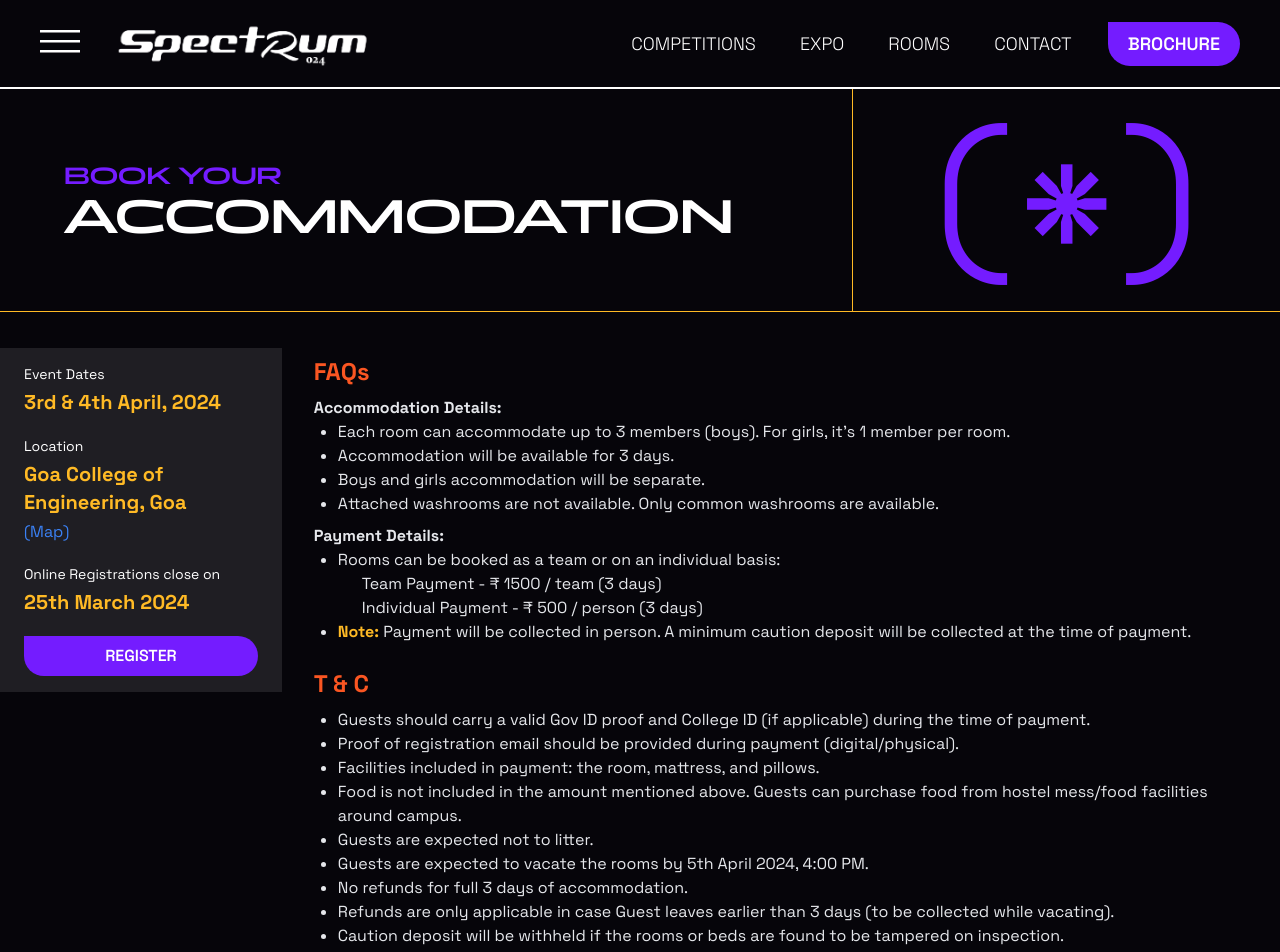
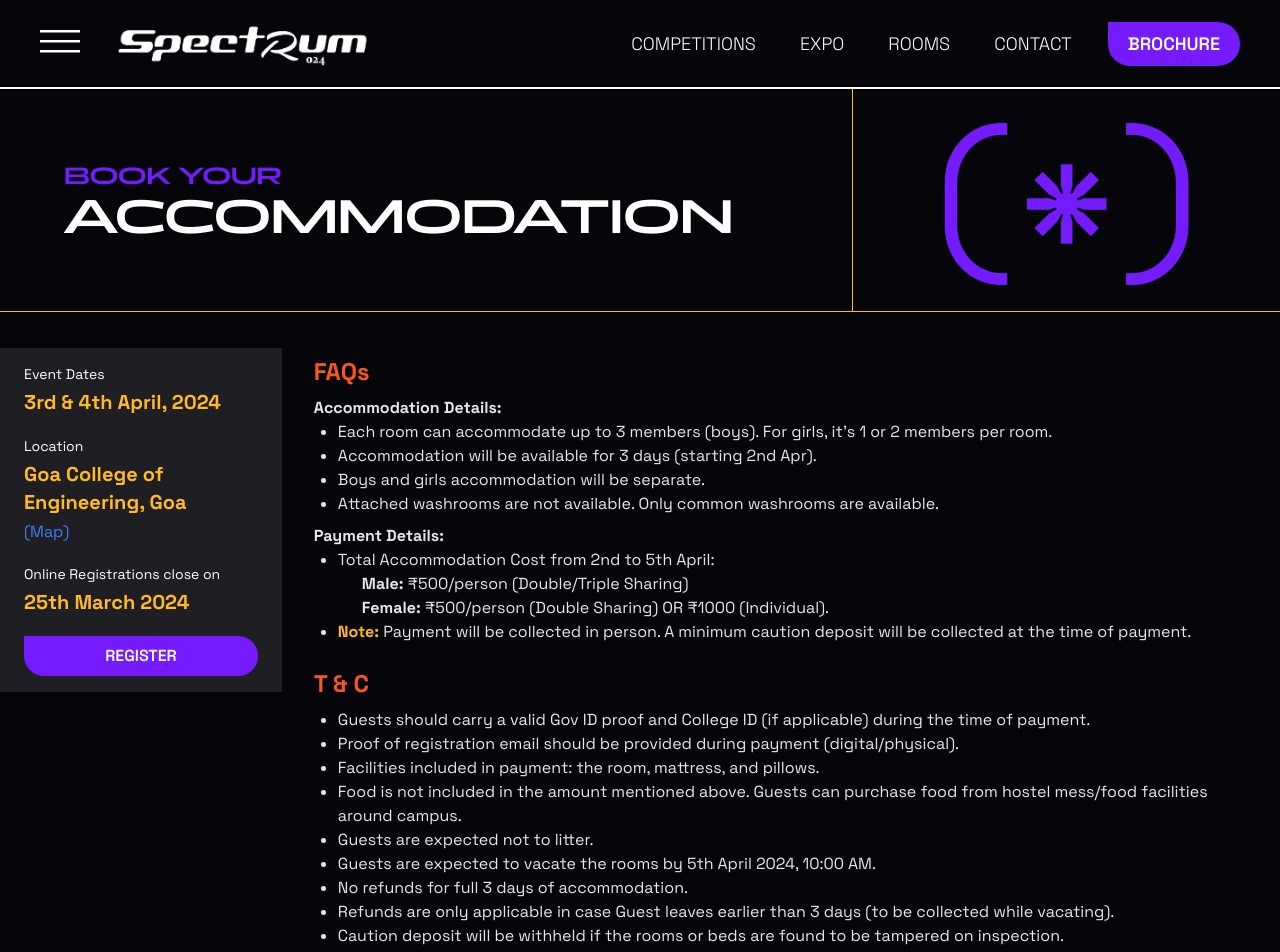
Before and after one commit to Engicos-Coders-Club/gec-spectrum-website-2024, a Next.js app: page /accommodation in a window 1280 px wide. Shown: the top 952 px of the page. Built offline with nearby package versions, Linux system fonts and the light colour scheme.

Commit message:
fix: Redirect UI UX

```diff
--- a/src/app/accommodation/page.tsx
+++ b/src/app/accommodation/page.tsx
@@ -3,9 +3,10 @@ import PageHead from "../components/PageHead";
 import { Metadata } from "next";
 
 export const metadata: Metadata = {
-  title: 'Accommodation',
-  description: "Travelling from far? Book yourself accomdation on GEC's campus for Spectrum 2024."
-}
+  title: "Accommodation",
+  description:
+    "Travelling from far? Book yourself accomdation on GEC's campus for Spectrum 2024.",
+};
 
 export default function Accommodation() {
   return (
@@ -60,9 +61,11 @@ export default function Accommodation() {
           <ul className="list-disc ml-6">
             <li>
               Each room can accommodate up to 3 members (boys). For girls,
-              it&apos;s 1 member per room.
+              it&apos;s 1 or 2 members per room.
             </li>
-            <li>Accommodation will be available for 3 days.</li>
+            <li>
+              Accommodation will be available for 3 days (starting 2nd Apr).
+            </li>
             <li>Boys and girls accommodation will be separate.</li>
             <li>
               Attached washrooms are not available. Only common washrooms are
@@ -74,10 +77,15 @@ export default function Accommodation() {
             <strong>Payment Details:</strong>
           </p>
           <ul className="list-disc ml-6">
-            <li>Rooms can be booked as a team or on an individual basis:</li>
+            <li>Total Accommodation Cost from 2nd to 5th April:</li>
             <ul className="list-square ml-6">
-              <li>Team Payment - ₹ 1500 / team (3 days)</li>
-              <li>Individual Payment - ₹ 500 / person (3 days)</li>
+              <li>
+                <strong>Male:</strong> ₹500/person (Double/Triple Sharing)
+              </li>
+              <li>
+                <strong>Female:</strong> ₹500/person (Double Sharing) OR ₹1000
+                (Individual).
+              </li>
             </ul>
             <li>
               <strong className="text-mango">Note:</strong> Payment will be
@@ -108,8 +116,8 @@ export default function Accommodation() {
             </li>
             <li>Guests are expected not to litter.</li>
             <li>
-              Guests are expected to vacate the rooms by 5th April 2024, 4:00
-              PM.
+              Guests are expected to vacate the rooms by 5th April 2024, 10:00
+              AM.
             </li>
             <li>No refunds for full 3 days of accommodation.</li>
             <li>
@@ -127,7 +135,7 @@ export default function Accommodation() {
             Got Doubts? Contact
           </h2>
           <p>
-            Samarth Gopal{" "}
+            Samarth Narvekar
             <a
               href="https://api.whatsapp.com/send?phone=+919834941891"
               className="text-blue-500 hover:text-blue-200 mx-2"
--- a/src/app/competitions/[slug]/page.tsx
+++ b/src/app/competitions/[slug]/page.tsx
@@ -31,6 +31,23 @@ const panchang = localFont({
 const checkParticipationLimit = (limit: number): string => {
   if (!limit || limit === -1) return "--";
   return limit.toString();
+};
+
+const generatePriceLabel = (eventId: string): string => {
+  if (
+    eventId === "65f738fad2db77daa4efccc2" ||
+    eventId === "65f73980d2db77daa4efcdfd"
+  )
+    return "/ BOT";
+  return "/ TEAM";
+};
+
+const reRouteCompetitionLink = (eventId: string, pathname: string): string => {
+  if (eventId === "65f5c3460197f7897ad54efa")
+    return "https://unstop.com/hackathons/spectrathon-goa-college-of-engineering-930111";
+  else if (eventId === "65f5b01e0197f7897ad54ecb")
+    return "https://unstop.com/p/celestial-canvas-uiux-design-competition-goa-college-of-engineering-939386";
+  return pathname + "/register";
 };
 
 const getDateFormat = (dateString: string): string => {
@@ -104,7 +121,10 @@ const EventPage = ({ params }: { params: { slug: string } }) => {
       );
   };
 
-  if (isError) return <div>Oops! We lost data in the space 🚀</div>;
+  if (isError)
+    return (
+      <div className="text-center my-4">Oops! We lost data in the space 🚀</div>
+    );
   return (
     <div className="min-h-screen w-screen overflow-hidden">
       <div className="w-screen">
@@ -158,14 +178,14 @@ const EventPage = ({ params }: { params: { slug: string } }) => {
                     }}
                     className="border flex items-center gap-2 border-gray-500 text-sm py-1 px-4 rounded-full"
                   >
-                    <RiLink />
+                    <RiLink className="text-blue-500" />
                     SHARE EVENT
                   </button>
                   <Link
                     href={"https://www.instagram.com/gecspectrum/"}
                     className="border flex items-center gap-2 border-gray-500 text-sm py-1 px-4 rounded-full"
                   >
-                    <FaInstagram />
+                    <FaInstagram className="text-pink-500" />
                     FOLLOW US
                   </Link>
                 </div>
@@ -176,7 +196,7 @@ const EventPage = ({ params }: { params: { slug: string } }) => {
                   <p className="text-justify">
                     {isSuccess && data && data?.event?.introduction}
                   </p>
-                  <div className="flex gap-5 items-center mt-10">
+                  <div className="flex gap-5 items-center mt-10 flex-wrap">
                     <a
                       href={isSuccess ? data.event.rulebook : "#"}
                       target="_blank"
@@ -186,17 +206,24 @@ const EventPage = ({ params }: { params: { slug: string } }) => {
                     >
                       RULEBOOK
                     </a>
+                    {isSuccess && (
                       <Link
-                      href={
-                        data?.event?.eventName?.split("(")[0] === "Spectrathon"
-                          ? "https://unstop.com/p/spectrathon-spectrum-2024-goa-college-of-engineering-930111"
-                          : pathname + "/register"
-                      }
+                        href={reRouteCompetitionLink(data.event._id, pathname)}
+                        target="_blank"
+                        rel="noreferrer"
                       >
                         <button className=" border border-primary rounded-full rounded-tl-none p-1.5 px-5 bg-primary hover:bg-violet-700">
                           REGISTER
                         </button>
                       </Link>
+                    )}
+                    {data?.event?._id === "65f5c3460197f7897ad54efa" && (
+                      <Link href="https://docs.google.com/document/d/13L4HzIT0P11BKg1DkxAILj7Zgb-dKQQHr4is51iX7Zg/edit?usp=drivesdk">
+                        <button className=" border border-mango rounded-full rounded-tl-none p-1.5 px-5 bg-mango hover:bg-yellow-500 text-bgDark">
+                          PROBLEM STATEMENTS
+                        </button>
+                      </Link>
+                    )}
                   </div>
                 </div>
               </div>
@@ -258,10 +285,14 @@ const EventPage = ({ params }: { params: { slug: string } }) => {
                 FEE
               </div>
               {isSuccess && (
-                <div className={`mr-7 ${space.className} text-[#FFBA25]`}>
-                  <h2 className=" font-bold leading-10 md:text-3xl text-xl">
+                <div
+                  className={`mr-7 ${space.className} text-[#FFBA25] md:text-3xl text-xl font-bold`}
+                >
                   ₹ {data && data?.event?.fee}
-                  </h2>
+                  <span className="text-lg italic font-normal">
+                    {" "}
+                    {generatePriceLabel(data.event._id)}
+                  </span>
                 </div>
               )}
             </div>
--- a/src/app/competitions/[slug]/register/page.tsx
+++ b/src/app/competitions/[slug]/register/page.tsx
@@ -4,7 +4,6 @@ import { axiosInstance } from "../../../../../axios-config";
 import localFont from "next/font/local";
 import Register from "@/components/Competitions/Register";
 import Link from "next/link";
-import { HiExternalLink } from "react-icons/hi";
 import { GoLink, GoLinkExternal } from "react-icons/go";
 import { getTeamData } from "@/utils/getTeamSize";
 import { useEffect } from "react";
@@ -24,15 +23,18 @@ const CompetitionsRegister = ({ params }: { params: { slug: string } }) => {
     },
   });
 
-  // Hackathon redirect
+  // Hackathon, UI/UX redirect
   useEffect(() => {
     if (params.slug === "65f5c3460197f7897ad54efa")
       redirect(
         "https://unstop.com/p/spectrathon-spectrum-2024-goa-college-of-engineering-930111"
       );
+    else if (params.slug === "65f5b01e0197f7897ad54ecb")
+      redirect(
+        "https://unstop.com/p/celestial-canvas-uiux-design-competition-goa-college-of-engineering-939386"
+      );
   }, [params.slug]);
 
-  // console.log(data);
   return (
     <div className="w-full my-6">
       {isSuccess && (
```
Lines whose indentation alone changed are shown as unchanged.
